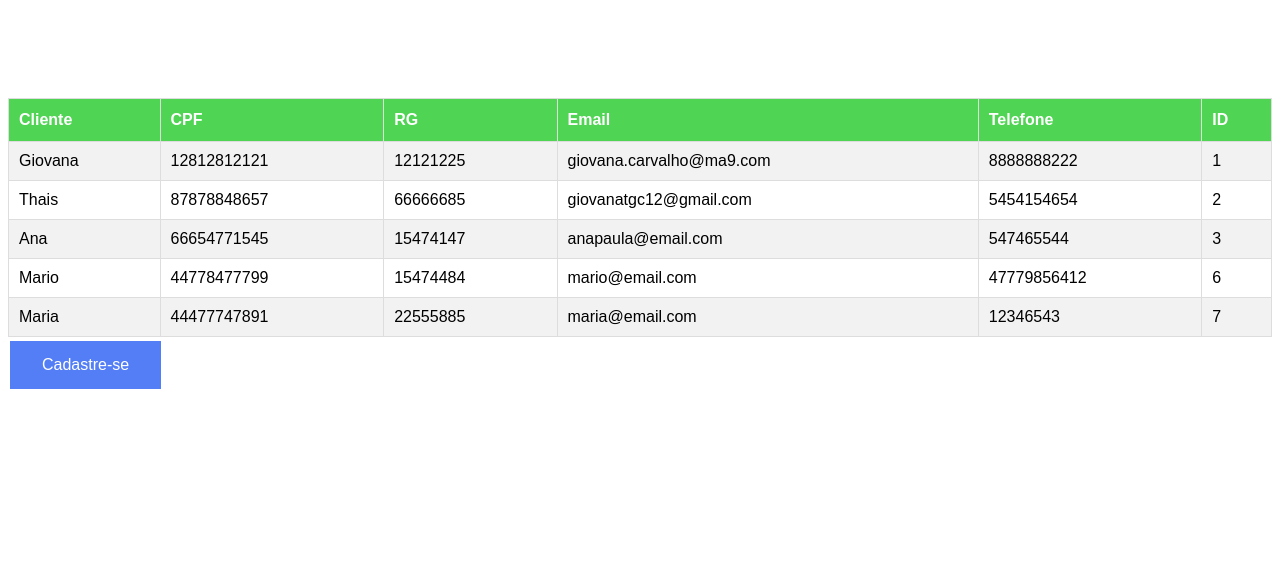
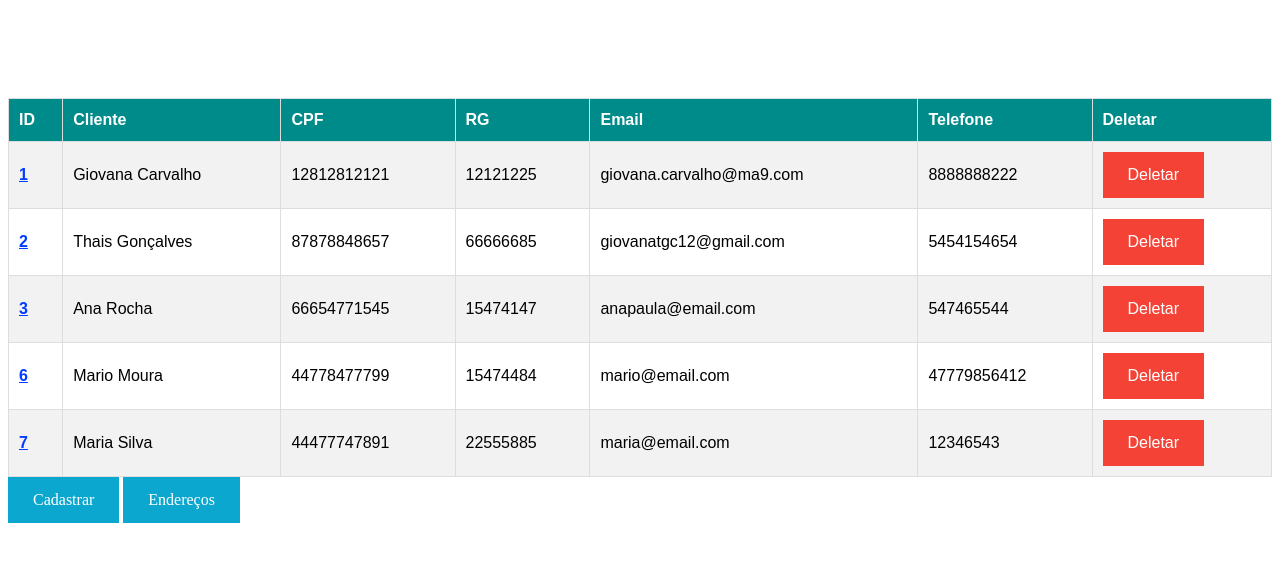
Before and after one commit to GiovanaThais/cbv, a Django app: page /cadastros/ in a window 1280 px wide. Shown: the top 562 px of the page. Run offline with Django 3.2, Linux system fonts and the light colour scheme; data comes from the database, SQL or seed files in the repository; both versions use the stored data as it was after the commit.

Commit message:
feat(aplicando css)

```diff
--- a/cadastros/models.py
+++ b/cadastros/models.py
@@ -6,8 +6,8 @@ class Cliente(models.Model):
     foto = models.ImageField(upload_to='images/')
     nome = models.CharField("nome", max_length=50)
     sobrenome = models.CharField("sobrenome", max_length=100)
-    cpf = models.CharField("cpf", max_length=100)
-    rg = models.CharField("rg", max_length=80)
+    cpf = models.CharField("cpf", max_length=11, unique=True)
+    rg = models.CharField("rg", max_length=8, unique=True)
     telefone = models.CharField("telefone", max_length=12)
     email = models.EmailField("email")
     begin_date= models.DateTimeField(auto_now_add=True)
--- a/cadastros/templates/cadastros/cliente_list.html
+++ b/cadastros/templates/cadastros/cliente_list.html
@@ -11,23 +11,29 @@
           border-collapse: collapse;
           width: 100%;
         }
-
         #customers td, #customers th {
           border: 1px solid #ddd;
           padding: 10px;
         }
-        .button {
-          background-color: #537ef5;
-          border: none;
+
+        a.three:link, a:visited {
+        background-color: #0ca7ce;
         color: white;
-          padding: 15px 32px;
+        padding: 14px 25px;
         text-align: center;
         text-decoration: none;
         display: inline-block;
-          font-size: 16px;
-          margin: 4px 2px;
-          cursor: pointer;
         }
+        a.three:hover, a:active {background-color: rgb(55, 174, 221);}
+        a.four:link, a:visited {
+        background-color: #0ca7ce;
+        color: white;
+        padding: 14px 25px;
+        text-align: center;
+        text-decoration: none;
+        display: inline-block;
+        }
+        a.four:hover, a:active {background-color: rgb(34, 116, 148);}
 
         #customers tr:nth-child(even){background-color: #f2f2f2;}
 
@@ -37,33 +43,54 @@
           padding-top: 12px;
           padding-bottom: 12px;
           text-align: left;
-          background-color: #4fd454;
+          background-color: #008b8b;
           color: white;
         }
+
+        a.one:link, a.one:visited {
+        background-color: #f44336;
+        color: white;
+        padding: 14px 25px;
+        text-align: center;
+        text-decoration: none;
+        display: inline-block;
+        }
+        a.one:hover, a.one:active { background-color: red;}
+
+        a.two:link {color:#003cff;}
+        a.two:visited {color:#05152c;}
+        a.two:hover {font-family:monospace;}
     </style>
 </head>
 <body>
     <table id="customers">
         <tr>
+        <th>ID</th>
         <th>Cliente</th>
         <th>CPF</th>
         <th>RG</th>
         <th>Email</th>
         <th>Telefone</th>
-          <th>ID</th>
-
+        <th>Deletar</th>
         </tr>
     {% for cliente in object_list %}
         <tr>
-            <td>{{ cliente.nome}} </td>
+            <td>
+                <b><a class="two" href="{% url 'cliente_update' cliente.id %}" target="_blank">{{cliente.id}}</a></b>
+            </td>
+            <td>{{ cliente.nome}} {{cliente.sobrenome}} </td>
             <td> {{ cliente.cpf}} </td>
             <td> {{cliente.rg}}</td>
             <td> {{cliente.email}}</td>
             <td>{{ cliente.telefone}}</td>
-            <td> {{cliente.id}}</td>
+
+            <td>
+                <a class="one" href="{% url 'cliente_delete' cliente.id %}" target="_blank">Deletar</a>
+            </td>
         </tr><br>
     {% endfor %}
     </table>
-    <button class="button">Cadastre-se</button>
+    <a class="three" href="/cadastros/create/" target="_blank">Cadastrar</a>
+    <a class="four" href="/cadastros/list/" target="_blank">Endereços</a>
 </body>
 </html>
```
Also changed, not shown: cadastros/templates/cadastros/cliente_form.html (+3 -7 lines), cadastros/templates/cadastros/endereco_list.html (+41 -13 lines), db.sqlite3. Lines whose indentation alone changed are shown as unchanged.
